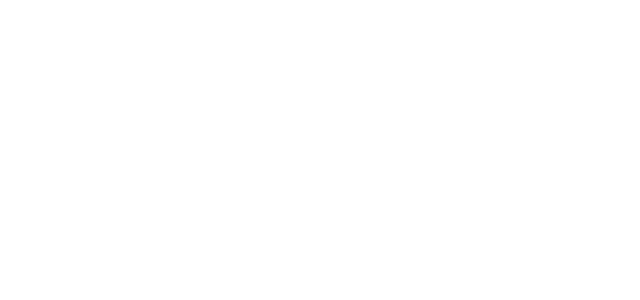
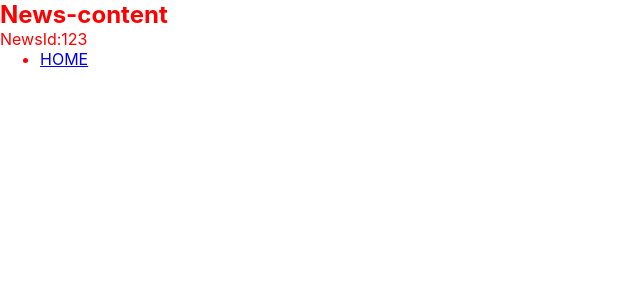
Before and after one commit to Caiyijun/Nuxt.js, a Nuxt app: page /news/123 in a window 1280 px wide. Before the commit this address had no page. Shown: the top 300 px of the page, without its empty margins (0-640 px from the left). Built offline with nearby package versions, Linux system fonts and the light colour scheme.

Commit message:
动态路由 以及 正则判断路由参数

```diff
--- a/nuxt.config.js
+++ b/nuxt.config.js
@@ -32,7 +32,6 @@
     //     }
     //   }
 
-    ],
     /*
     ** Run ESLint on save
     */
--- /dev/null
+++ b/pages/news/_id.vue
@@ -0,0 +1,21 @@
+<template>
+    <div>
+      <h2>News-content</h2>
+      <p>NewsId:{{ $route.params.id }}</p>
+      <ul>
+        <li><a href="/">HOME</a></li>
+      </ul>
+    </div>
+</template>
+<!--校验参数-->
+<script>
+    export default {
+        validate({params}){
+          return /^\d+$/.test(params.id);
+        }
+    }
+</script>
+
+<style scoped>
+
+</style>
--- a/pages/news/index.vue
+++ b/pages/news/index.vue
@@ -4,6 +4,9 @@
     <p>NewsID:{{ $route.params.newsId }}</p>
     <ul>
       <li><a href="/">HOME</a></li>
+      <!--<li><a href="/news/123op">news1</a></li>-->
+      <li><a href="/news/123">news1</a></li>
+      <li><a href="/news/456">news2</a></li>
     </ul>
   </div>
 </template>
```
